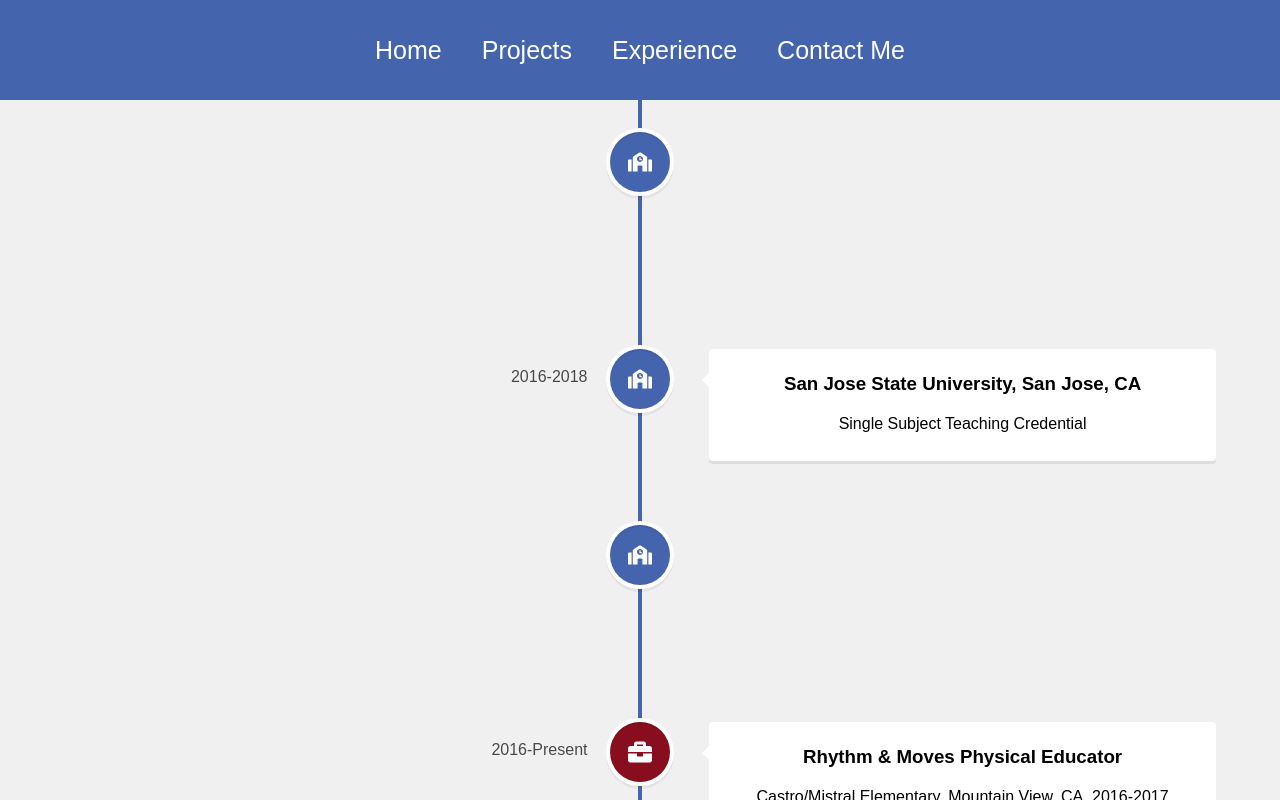
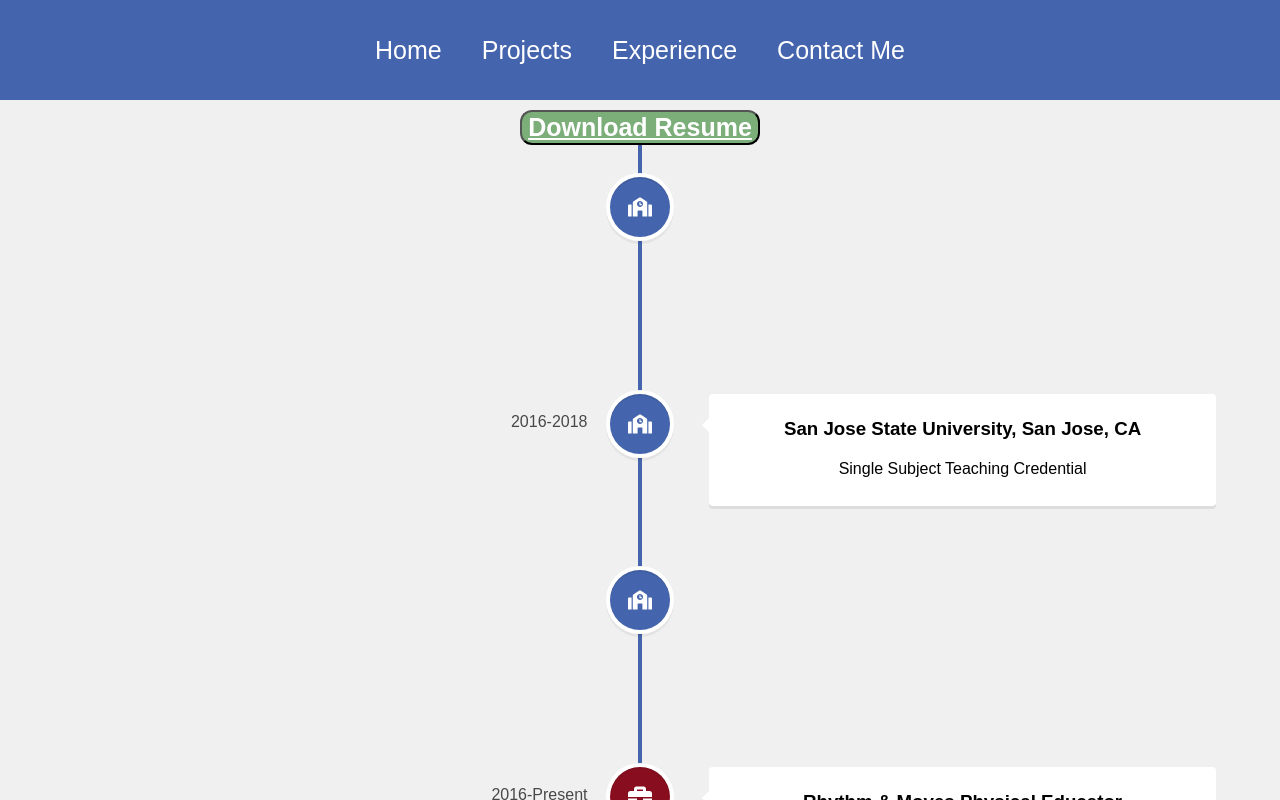
Before and after one commit to hvphan1993/HVP-React-Portfolio, a React (Create React App) app: page /experience in a window 1280 px wide. Shown: the top 800 px of the page. Built offline with nearby package versions, Linux system fonts and the light colour scheme.

Commit message:
added resume to download

```diff
--- a/src/pages/Experience.js
+++ b/src/pages/Experience.js
@@ -5,11 +5,17 @@ import {
 } from "react-vertical-timeline-component";
 import "react-vertical-timeline-component/style.min.css";
 import { FaSchool, FaBriefcase, FaUserGraduate, FaEllipsisH } from "react-icons/fa";
-// import "../styles/Experience"
+import "../styles/Experience.css";
+import HienPhanResume from "../assets/HienPhanResume.pdf";
 
 function Experience() {
   return (
     <div className="experience">
+        <button className="button">
+    <a className="button" href={HienPhanResume} download = "HPResumeOfficial.pdf">
+      <b>Download Resume</b>
+    </a>
+</button>
       <VerticalTimeline lineColor="#4464AD">
         <VerticalTimelineElement
           className="vertical-timeline-element--education"
--- a/src/styles/Experience.css
+++ b/src/styles/Experience.css
@@ -0,0 +1,7 @@
+.button {
+    font-size: 25px;
+    color: #fff;
+    background-color: #7cae7a;
+    border-radius: 12px;
+    margin-top: 10px;
+}
```
Also changed, not shown: 1 other file (tests, documents, lock files or other folders).
